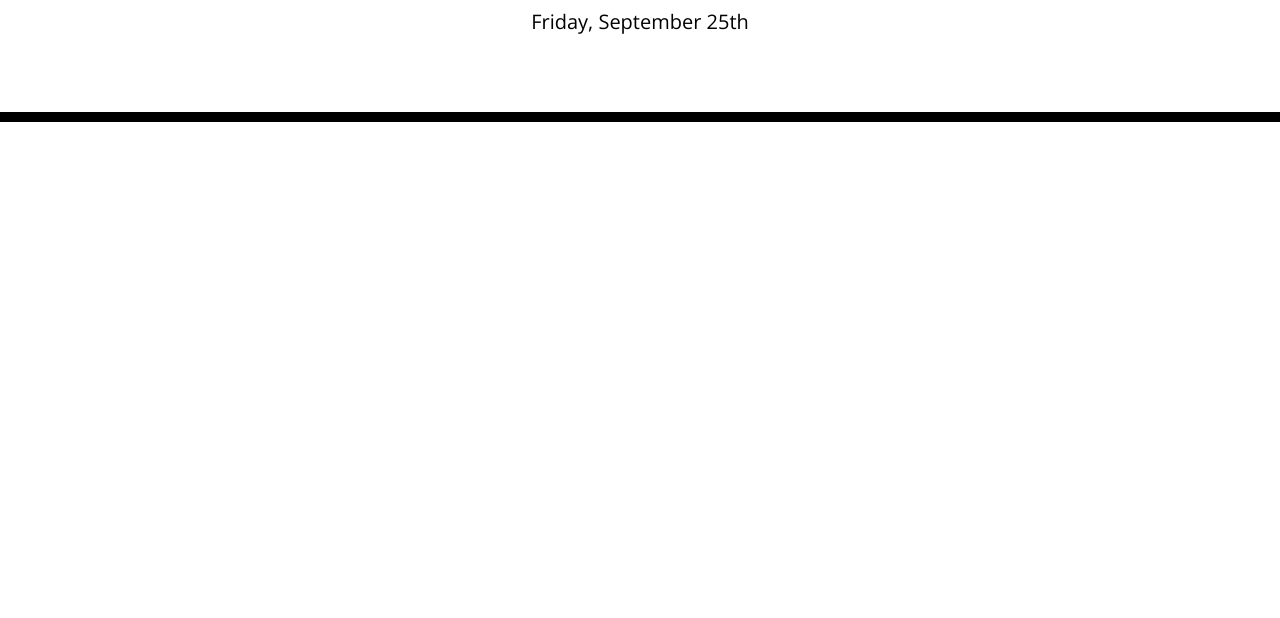
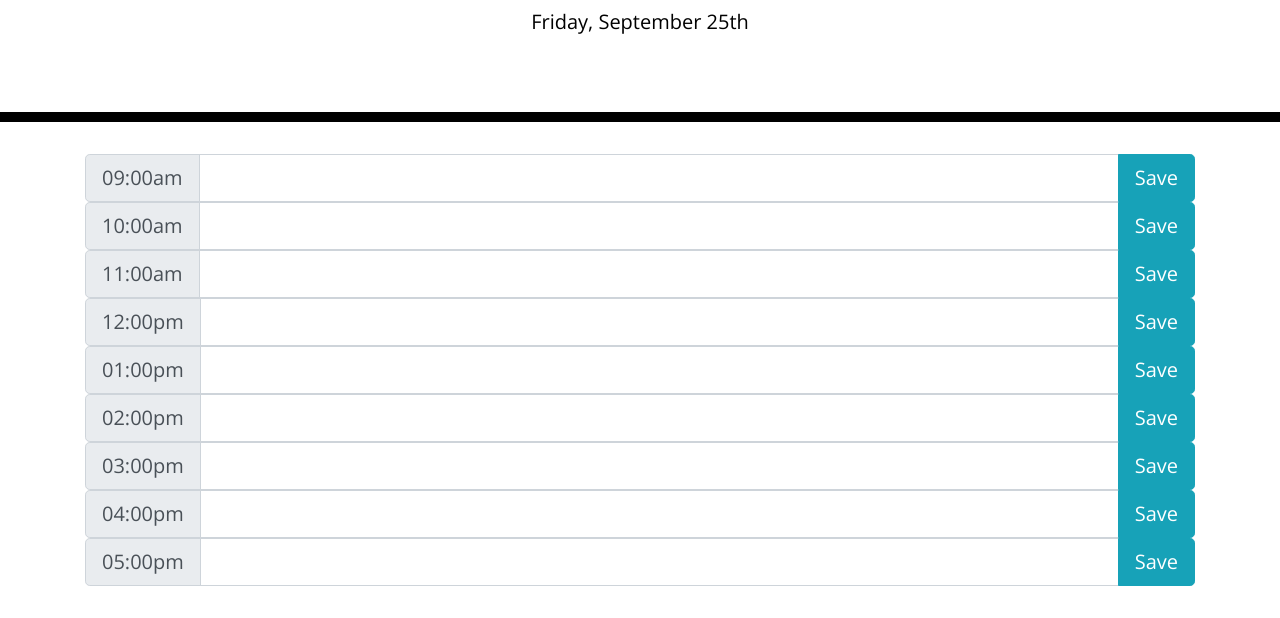
Before and after one commit to kellykim831/Work-Day-Scheduler, a plain HTML site: page index.html in a window 1280 px wide. Shown: the part 182-800 px from the top of the page. Drawn offline with nearby package versions, Linux system fonts and the light colour scheme.

Commit message:
create layout for standard time block

```diff
--- a/index.html
+++ b/index.html
@@ -36,9 +36,116 @@
       <!-- Timeblocks go here -->
 
 
+      <div class="input-group input-group-lg">
+        <div class="input-group-prepend">
+          <span class="input-group-text" id="inputGroup-sizing-lg"> 09:00am </span>
+        </div>
+        <input type="text" class="form-control" aria-label="Sizing example input" aria-describedby="inputGroup-sizing-lg">
+        <!-- add save button code to the end of the line -->
+        <div class="input-group-append">
+          <button type="button" class="btn btn-info">Save</button>
+        </div>
+      </div>
+
+      <div class="input-group input-group-lg">
+        <div class="input-group-prepend">
+          <span class="input-group-text" id="inputGroup-sizing-lg">10:00am</span>
+        </div>
+        <input type="text" class="form-control" aria-label="Sizing example input" aria-describedby="inputGroup-sizing-lg">
+        <!-- add save button code to the end of the line -->
+        <div class="input-group-append">
+          <button type="button" class="btn btn-info">Save</button>
+        </div>
+      </div>
+
+      <div class="input-group input-group-lg">
+        <div class="input-group-prepend">
+          <span class="input-group-text" id="inputGroup-sizing-lg">11:00am</span>
+        </div>
+        <input type="text" class="form-control" aria-label="Sizing example input" aria-describedby="inputGroup-sizing-lg">
+        <!-- add save button code to the end of the line -->
+        <div class="input-group-append">
+          <button type="button" class="btn btn-info">Save</button>
+        </div>
+      </div>
+
+      <div class="input-group input-group-lg">
+        <div class="input-group-prepend">
+          <span class="input-group-text" id="inputGroup-sizing-lg">12:00pm</span>
+        </div>
+        <input type="text" class="form-control" aria-label="Sizing example input" aria-describedby="inputGroup-sizing-lg">
+        <!-- add save button code to the end of the line -->
+        <div class="input-group-append">
+          <button type="button" class="btn btn-info">Save</button>
+        </div>
+      </div>
+
+      <div class="input-group input-group-lg">
+        <div class="input-group-prepend">
+          <span class="input-group-text" id="inputGroup-sizing-lg">01:00pm </span>
+        </div>
+        <input type="text" class="form-control" aria-label="Sizing example input" aria-describedby="inputGroup-sizing-lg">
+        <!-- add save button code to the end of the line -->
+        <div class="input-group-append">
+          <button type="button" class="btn btn-info">Save</button>
+        </div>
+      </div>
+
+      <div class="input-group input-group-lg">
+        <div class="input-group-prepend">
+          <span class="input-group-text" id="inputGroup-sizing-lg">02:00pm </span>
+        </div>
+        <input type="text" class="form-control" aria-label="Sizing example input" aria-describedby="inputGroup-sizing-lg">
+        <!-- add save button code to the end of the line -->
+        <div class="input-group-append">
+          <button type="button" class="btn btn-info">Save</button>
+        </div>
+      </div>
+
+      <div class="input-group input-group-lg">
+        <div class="input-group-prepend">
+          <span class="input-group-text" id="inputGroup-sizing-lg">03:00pm </span>
+        </div>
+        <input type="text" class="form-control" aria-label="Sizing example input" aria-describedby="inputGroup-sizing-lg">
+        <!-- add save button code to the end of the line -->
+        <div class="input-group-append">
+          <button type="button" class="btn btn-info">Save</button>
+        </div>
+      </div>
+
+      <div class="input-group input-group-lg">
+        <div class="input-group-prepend">
+          <span class="input-group-text" id="inputGroup-sizing-lg">04:00pm </span>
+        </div>
+        <input type="text" class="form-control" aria-label="Sizing example input" aria-describedby="inputGroup-sizing-lg">
+        <!-- add save button code to the end of the line -->
+        <div class="input-group-append">
+          <button type="button" class="btn btn-info">Save</button>
+        </div>
+      </div>
+
+      <div class="input-group input-group-lg">
+        <div class="input-group-prepend">
+          <span class="input-group-text" id="inputGroup-sizing-lg">05:00pm </span>
+        </div>
+        <input type="text" class="form-control" aria-label="Sizing example input" aria-describedby="inputGroup-sizing-lg">
+        <!-- add save button code to the end of the line -->
+        <div class="input-group-append">
+          <button type="button" class="btn btn-info">Save</button>
+        </div>
+      </div>
 
 
-    </div>
+
+
+
+
+
+
+
+
+
+
 
 
 
```
